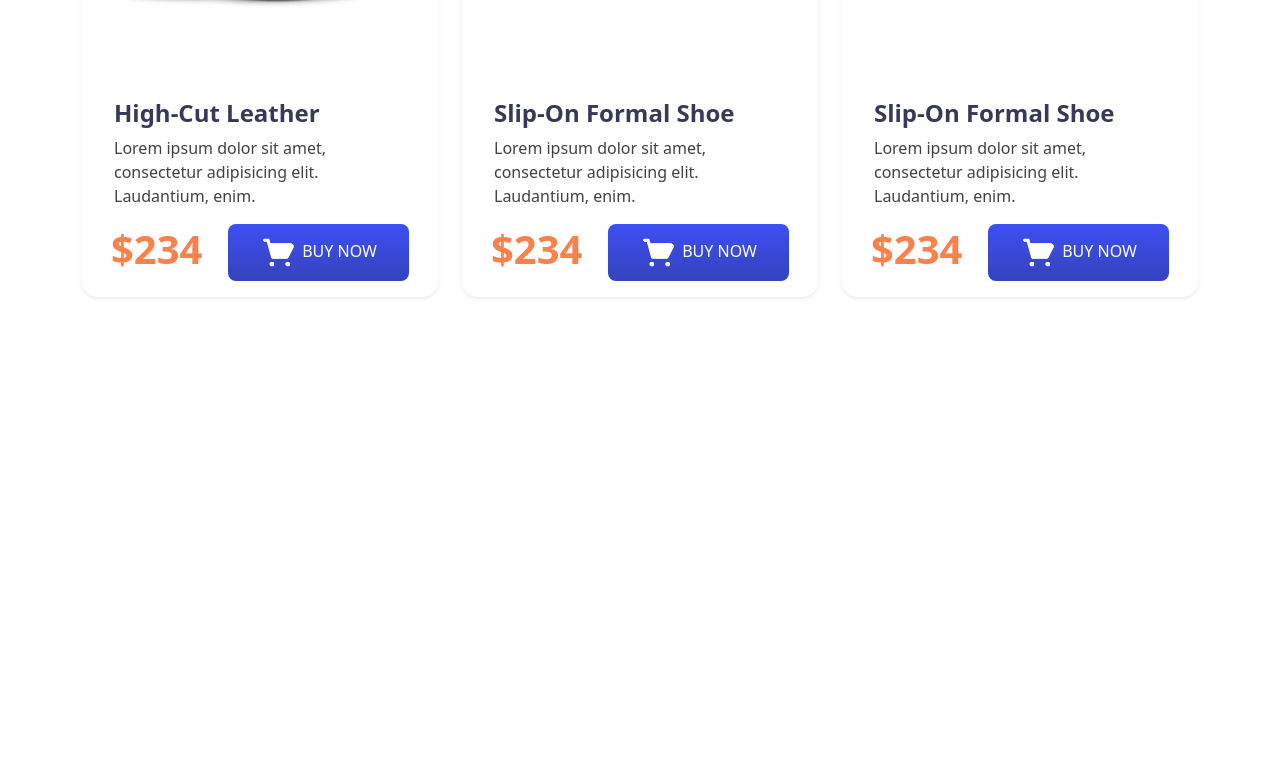
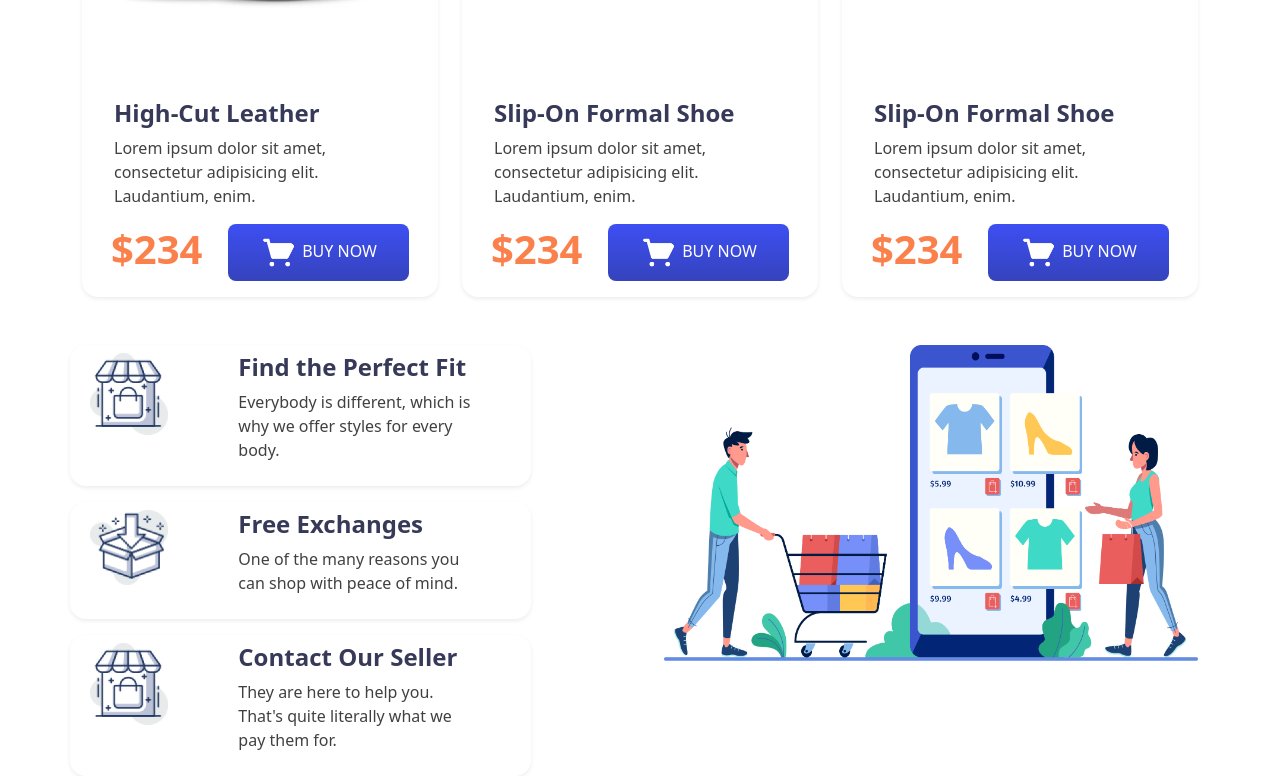
Before and after one commit to mashruf/responsive-bootstrap-1, a plain HTML site: page index.html in a window 1280 px wide. Shown: the part 1696-2472 px from the top of the page. Before the commit the page ends 2041 px from the top, so only its background shows below. Drawn offline with Linux system fonts and the light colour scheme.

Commit message:
customer service part added

```diff
--- a/index.html
+++ b/index.html
@@ -57,7 +57,7 @@
                 <div class="col-lg-6 col-md-12 col-12 order-1 order-lg-2">
                     <h1 class="display-2 fw-bold mb-2"><span class="header1-color-custom">NIKE
                             REACT</span><br><span class="header2-color-custom">INFINITY RUN 2</span></h1>
-                    <p class="text-black fw-semibold text-opacity-75 mb-4">Lorem ipsum dolor sit amet consectetur
+                    <p class="text-black text-opacity-75 mb-4">Lorem ipsum dolor sit amet consectetur
                         adipisicing elit.
                         Quasi rem itaque necessitatibus reiciendis corporis culpa.</p>
                     <button class="nike-btn-buy-now"><img class="w-25" src="icons/shopping-cart 1.png" alt="">
@@ -204,6 +204,59 @@
             </div>
         </section>
 
+        <!-- customer service -->
+        <section class="container">
+            <div class="row g-5 justify-content-between">
+                <div class="col-12 col-md-5 col-lg-5 order-2 order-md-1 order-lg-1">
+                    <div class="row gy-3">
+                        <div class="col-12">
+                            <div class="row shadow-sm rounded-4 p-2">
+                                <div class="col-4 justify-content-around align-items-center">
+                                    <img src="icons/image 12.png" width="78" alt="">
+                                </div>
+                                <div class="col-7">
+                                    <h4 class="fw-bold header2-color-custom">Find the Perfect Fit</h4>
+                                    <p class="text-black text-opacity-75">Everybody is different, which is why we
+
+                                        offer styles for every body.</p>
+                                </div>
+                            </div>
+                        </div>
+                        <div class="col-12">
+                            <div class="row shadow-sm rounded-4 p-2">
+                                <div class="col-4 justify-content-around align-items-center">
+                                    <img src="icons/image 13.png" width="78" alt="">
+                                </div>
+                                <div class="col-7">
+                                    <h4 class="fw-bold header2-color-custom">Free Exchanges</h4>
+                                    <p class="text-black text-opacity-75">One of the many reasons you can shop
+
+                                        with peace of mind.</p>
+                                </div>
+                            </div>
+                        </div>
+                        <div class="col-12">
+                            <div class="row shadow-sm rounded-4 p-2">
+                                <div class="col-4 justify-content-around align-items-center">
+                                    <img src="icons/image 12.png" width="78" alt="">
+                                </div>
+                                <div class="col-7">
+                                    <h4 class="fw-bold header2-color-custom">Contact Our Seller</h4>
+                                    <p class="text-black text-opacity-75">They are here to help you. That's quite
+
+                                        literally what we pay them for.</p>
+                                </div>
+                            </div>
+                        </div>
+
+                    </div>
+                </div>
+                <div class="col-12 col-md-6 col-lg-6 order-1 order-md-2 order-lg-2">
+                    <img class="img-fluid" src="icons/XMLID 1.png" alt="">
+                </div>
+            </div>
+        </section>
+
     </main>
 
 </body>
```
